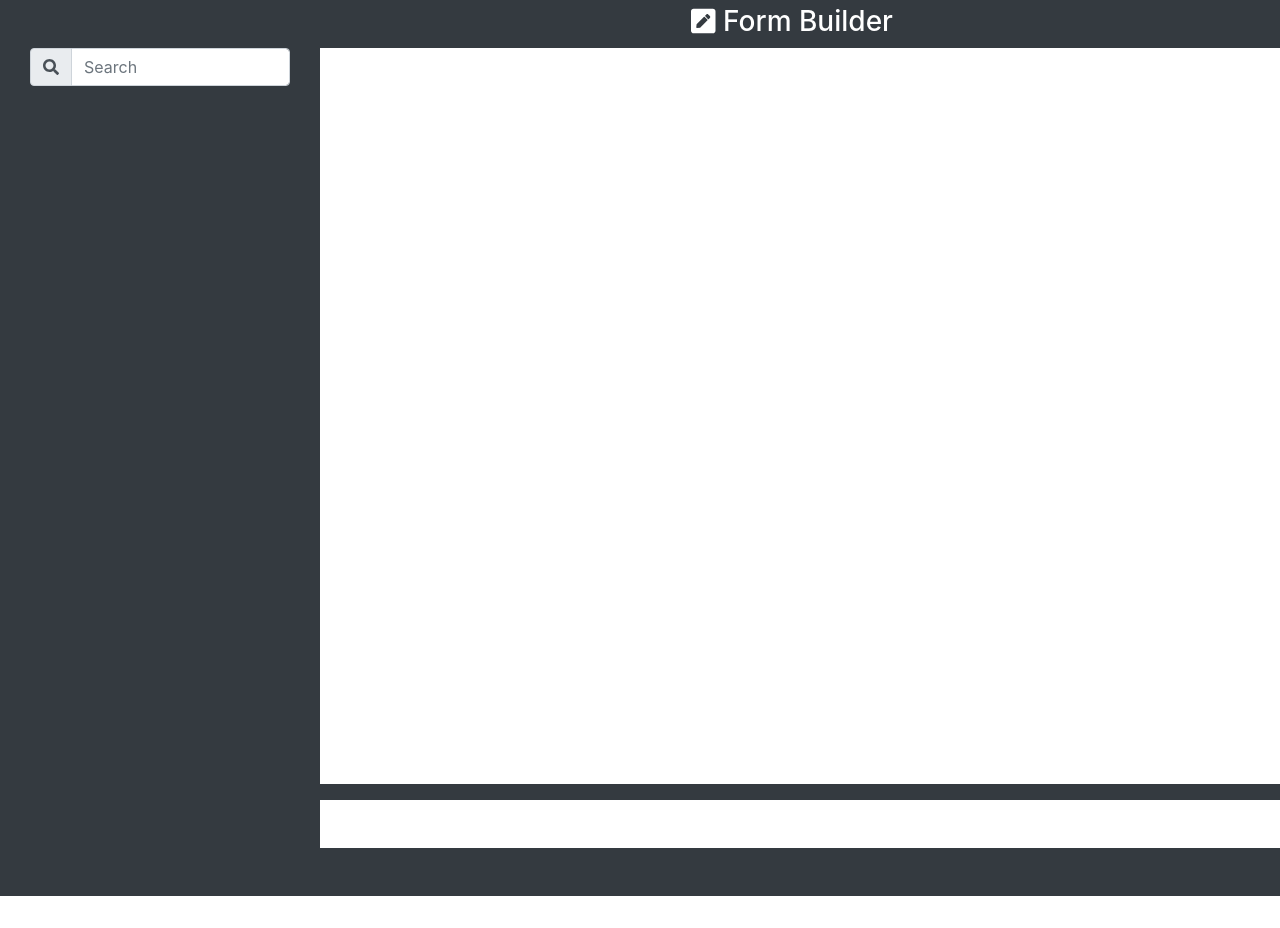
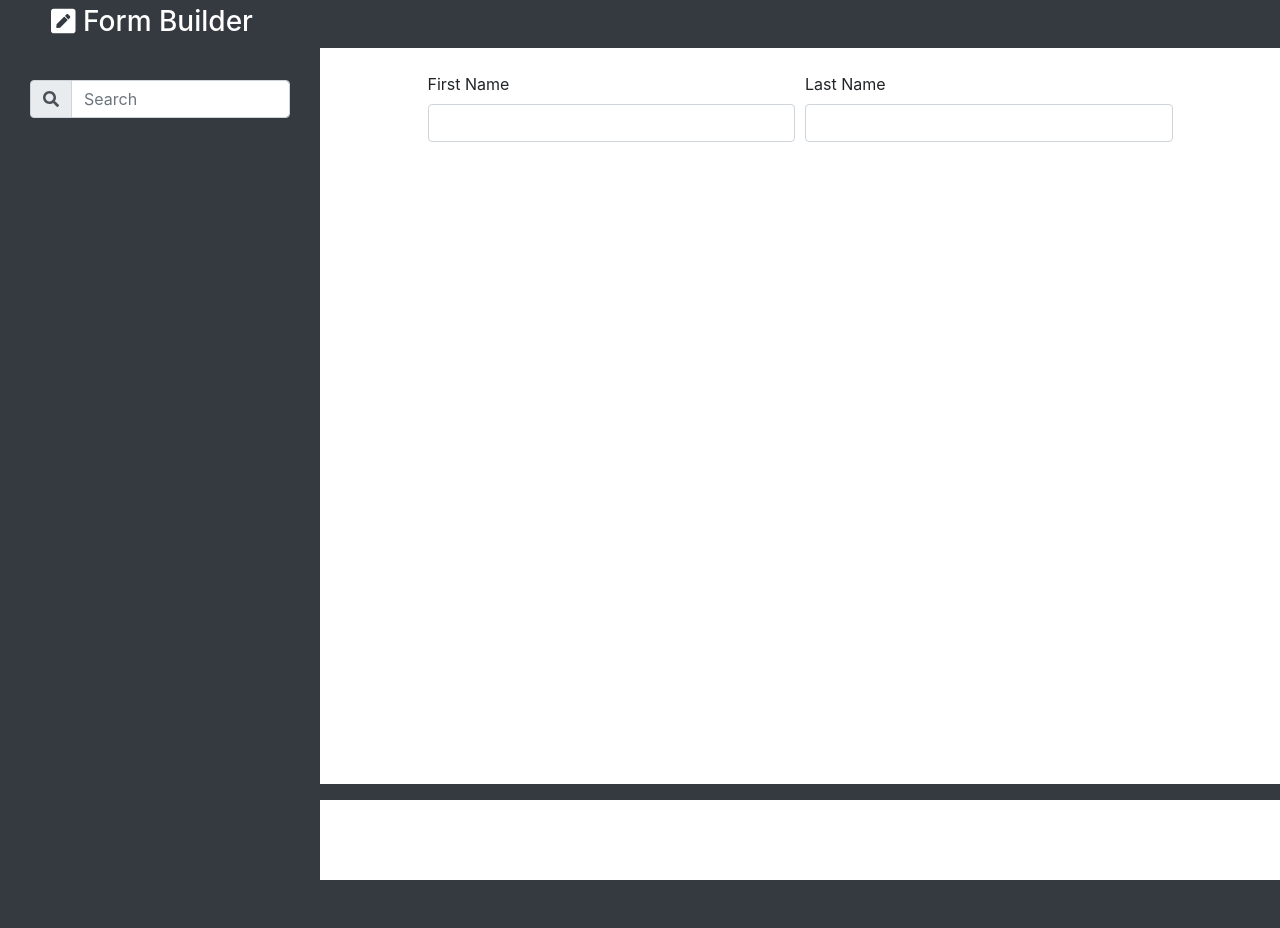
Before and after one commit to DRob1260/FormBuilder, a React (Create React App) app: page / in a window 1280 px wide. Before the commit the page ends 896 px from the top, so only its background shows below. Built offline with nearby package versions, Linux system fonts and the light colour scheme.

Commit message:
Starting a name component with a revised site design

```diff
--- /dev/null
+++ b/src/components/FirstLastName/FirstLastName.jsx
@@ -0,0 +1,21 @@
+import React from 'react';
+import {Col, Form} from 'react-bootstrap';
+
+function FirstLastName() {
+    return (
+        <div className={'FirstLastName'}>
+            <Form.Row>
+                <Col>
+                    <Form.Label>First Name</Form.Label>
+                    <Form.Control type={'name'} />
+                </Col>
+                <Col>
+                    <Form.Label>Last Name</Form.Label>
+                    <Form.Control type={'name'} />
+                </Col>
+            </Form.Row>
+        </div>
+    );
+}
+
+export { FirstLastName }
--- a/src/components/FormBuilderBody/FormBuilderBody.css
+++ b/src/components/FormBuilderBody/FormBuilderBody.css
@@ -5,3 +5,11 @@
 #componentPickerCol {
     background-color: rgb(52,58,64);
 }
+
+.ComponentPicker {
+    margin-top: 2em;
+}
+
+#formPreviewContainer {
+    margin-top: 1.5em;
+}
--- a/src/components/FormBuilderBody/FormBuilderBody.jsx
+++ b/src/components/FormBuilderBody/FormBuilderBody.jsx
@@ -1,7 +1,8 @@
 import React from 'react';
 import './FormBuilderBody.css';
-import { Container, Row, Col } from 'react-bootstrap';
+import { Container, Row, Col, Form } from 'react-bootstrap';
 import { ComponentPicker } from "../ComponentPicker/ComponentPicker";
+import { FirstLastName } from "../FirstLastName/FirstLastName";
 
 function FormBuilderBody() {
     return (
@@ -11,7 +12,16 @@ function FormBuilderBody() {
                     <Col id='componentPickerCol' xs={12} lg={3}>
                         <ComponentPicker />
                     </Col>
-                    <Col xs={12} lg={8}>
+                    <Col>
+                        <Container id={'formPreviewContainer'}>
+                            <Row className="justify-content-md-center">
+                                <Col xs={10}>
+                                    <Form>
+                                        <FirstLastName />
+                                    </Form>
+                                </Col>
+                            </Row>
+                        </Container>
 
                     </Col>
                 </Row>
--- a/src/components/FormBuilderHeader/FormBuilderHeader.jsx
+++ b/src/components/FormBuilderHeader/FormBuilderHeader.jsx
@@ -9,8 +9,7 @@ function FormBuilderHeader() {
         <div className={'FormBuilderHeader'}>
             <Container fluid>
                 <Row>
-                    <Col xs={12} lg={3} />
-                    <Col>
+                    <Col xs={12} lg={3}>
                         <Navbar.Brand>
                             <h3><FontAwesomeIcon icon={faPenSquare} /> Form Builder</h3>
                         </Navbar.Brand>
```
